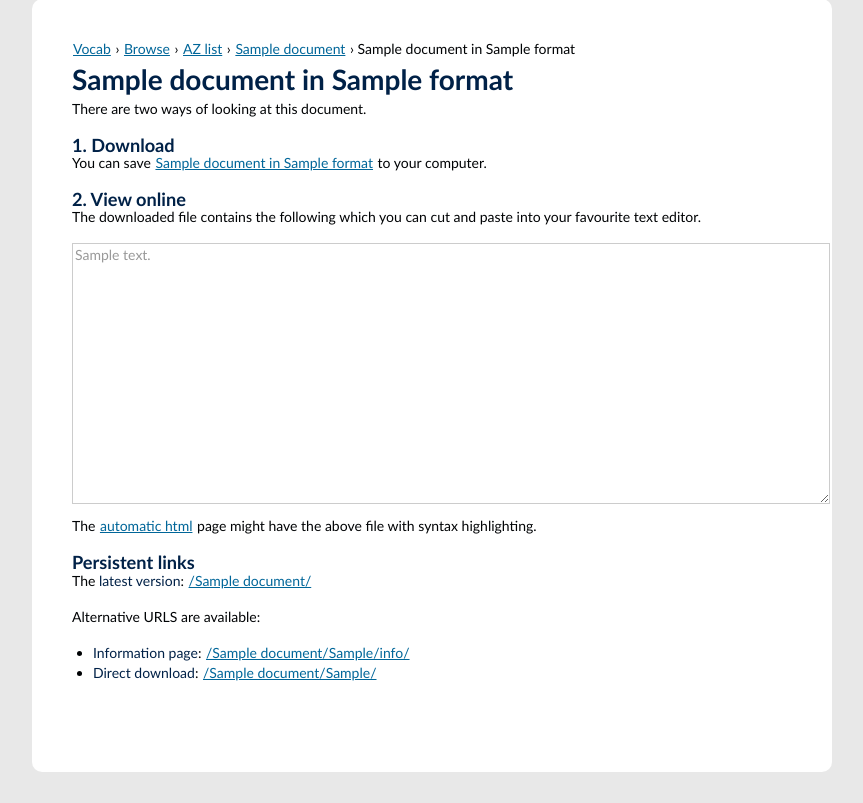
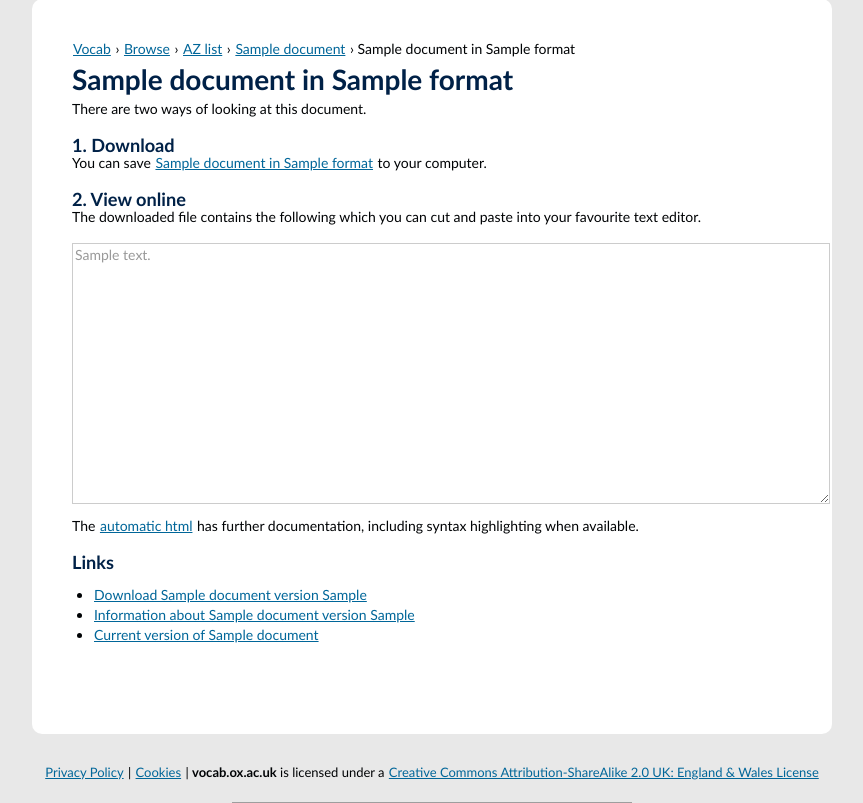
Before and after one commit to BDLSS/vcabtext, a Django app: template vocabdj/vdata/templates/native.html in a window 1280 px wide. Shown: the part 362-1165 px from the top of the page, without its empty margins (208-1071 px from the left). Run offline with Django 3.2, Linux system fonts and the light colour scheme; the template is opened without the code that fills it: most values are stand-ins (such as "Sample title", 1, 10 or a date in 2020); some libraries are stand-ins or nearby versions; grey boxes are pictures that could not be loaded.

Commit message:
Finish changes with Tanya and Yvonne.

```diff
--- a/vocabdj/vdata/models.py
+++ b/vocabdj/vdata/models.py
@@ -301,4 +301,4 @@
         return '%s - %s'%(self.id, self.name)
 
     class Meta:
-        ordering = ['name']
+        ordering = ['name', '-version_current']
--- a/vocabdj/vdata/templates/index.html
+++ b/vocabdj/vdata/templates/index.html
@@ -38,7 +38,7 @@
         <h2>{{document.name}} - {{document.brief_description }}</h2>
         <p><a href="/data/{{ document.id }}/">About {{document.name}}</a>
         | <strong>collection</strong>: <a href="/data/collects/{{document.collection}}">{{document.collection}}</a>
-        | <strong>maintainer</strong>: <a href="/contact/">{{document.maintainer}}</a>
+        | <strong>added by</strong>: <a href="/contact/">{{document.maintainer}}</a>
 		| <strong>see</strong>: <a href="/data/{{ document.id }}/native/">{{document.name}} in {{document.format}}</a>
 		{% if document.version_current %}
         	| <strong>version</strong>: {{document.version_current }}
--- a/vocabdj/vdata/templates/native.html
+++ b/vocabdj/vdata/templates/native.html
@@ -16,39 +16,42 @@
 {{document.text|safe}}
 </textarea>
 </form>
-<p>The <a href="/data/{{document.id}}/web/">automatic html</a> page might have
-the above file with syntax highlighting.</p>
+<p>The <a href="/data/{{document.id}}/web/">automatic html</a> has
+further documentation, including syntax highlighting when available.</p>
 
-<h2>Persistent links</h2>
-
-<p>The <strong>latest version</strong>:
-<a href="/{{document.name}}/">/{{document.name}}/</a>
-</p>
+<h2>Links</h2>
 
 {% if document.version_current %}
 
-<p>Alternative URLS are available:</p>
+<ul>
+<li>
+{% if document.version_current %}
+	<a href="/{{document.name}}/{{document.version_current }}/">Download {{document.name}} version {{document.version_current }}</a>
+{% else %}
+	/{{document.name}}/{{ document.version_current|default:"vernumber" }}
+{% endif %}
+</li>
 
-<ul>
-<li><strong>Information page</strong>:
+
+<li>
 {% if document.version_current %}
-	<a href="/{{document.name}}/{{document.version_current }}/info/">/{{document.name}}/{{document.version_current }}/info/</a>
+	<a href="/{{document.name}}/{{document.version_current }}/info/">Information about {{document.name}} version {{document.version_current }}</a>
 {% else %}
 	/{{document.name}}/{{document.version_current|default:"vernumber" }}/info/
 {% endif %}
 </li>
 
-<li><strong>Direct download</strong>:
-{% if document.version_current %}
-	<a href="/{{document.name}}/{{document.version_current }}/">/{{document.name}}/{{document.version_current }}/</a>
-{% else %}
-	/{{document.name}}/{{ document.version_current|default:"vernumber" }}/
+
+
 {% endif %}
+
+<li>
+<a href="/{{document.name}}/">Current version of {{document.name}}</a>
 </li>
 
 </ul>
 
-{% endif %}
+
 
 
 
--- a/vocabdj/vdata/templates/web.html
+++ b/vocabdj/vdata/templates/web.html
@@ -82,7 +82,7 @@
 {% endif %}
 
 {% if document.format.format == "RDF" %}
-	<h2>Lode documentation</h2>
+	<h2>LODE documentation</h2>
 	<p>The LODE service created by Silvio Peroni
 	can be used to document RDF files. You can try viewing
 <a href="http://www.essepuntato.it/lode/http://vocab.ox.ac.uk/data/{{document.id}}/download/">{{document.name}} on LODE</a>
```
Also changed, not shown: vocabdj/vdata/templates/collect_item.html (+9 -1 lines).
